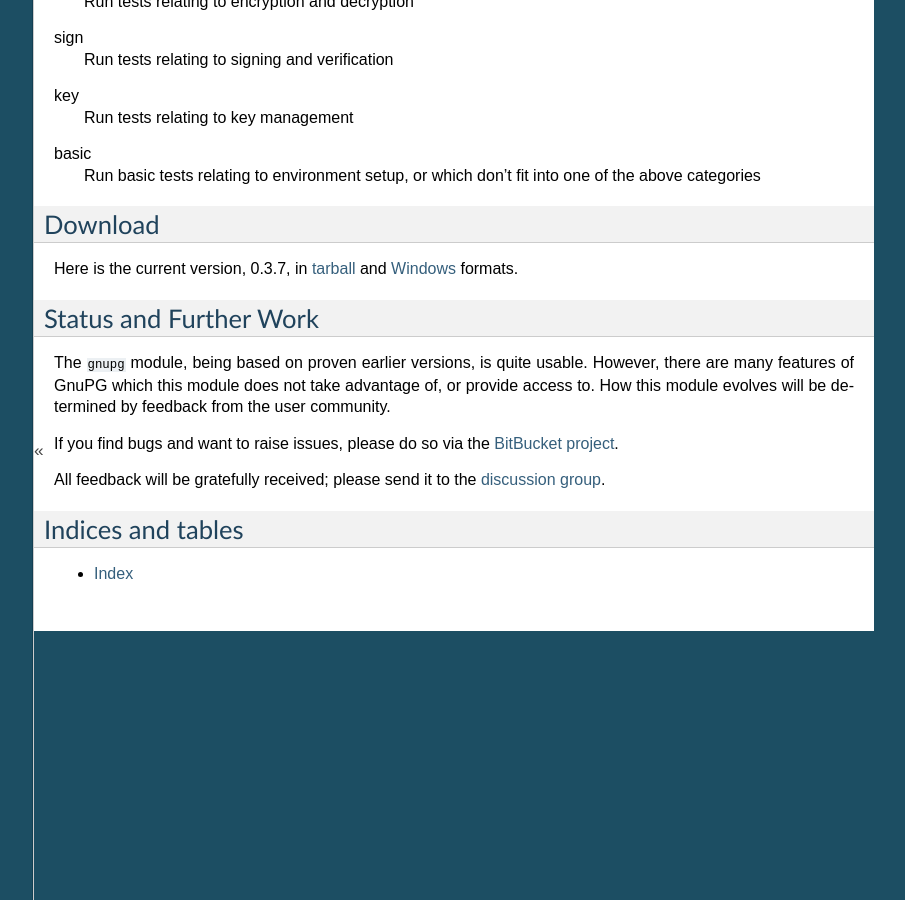
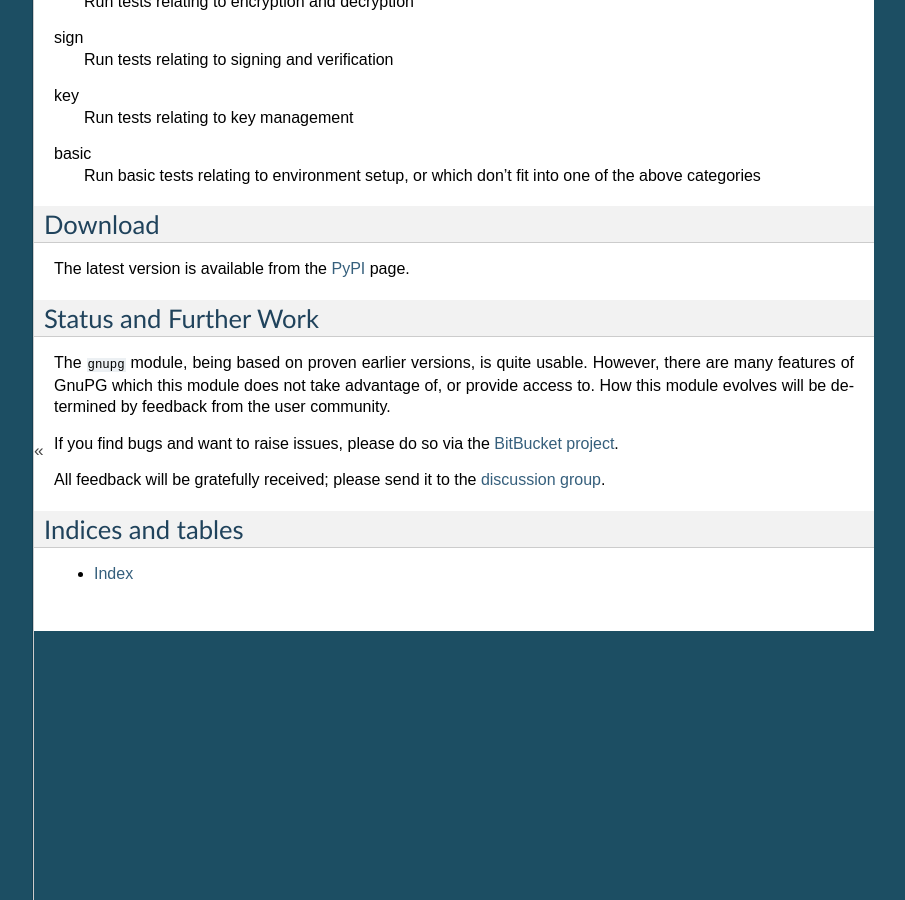
Before and after one commit to mdedonno1337/python-gnupg-1, a Sphinx documentation site: the page built from docs/index.rst, in a window 1280 px wide and 900 px high, scrolled down 11416 px. Shown: the whole window, without its empty margins (196-1101 px from the left). Built offline with Sphinx 7.4.7, drawn with Linux system fonts in a browser that asks for light colours; formulas are drawn with MathJax 3.

```diff
--- a/README.rst
+++ b/README.rst
@@ -51,6 +51,8 @@ N.B: GCnn refers to an issue nn on Google Code.
 --------------
 
 Released: Not yet
+
+* Handled ``PROGRESS`` messages during verification and signing.
 
 0.3.7
 -----
--- a/docs/index.rst
+++ b/docs/index.rst
@@ -587,10 +587,9 @@ basic
 Download
 ========
 
-Here is the current version, 0.3.7, in tarball_ and Windows_ formats.
+The latest version is available from the PyPI_ page.
 
-.. _tarball: https://pypi.python.org/packages/source/p/python-gnupg/python-gnupg-0.3.7.tar.gz
-.. _Windows: https://pypi.python.org/packages/any/p/python-gnupg/python-gnupg-0.3.7.win32.exe
+.. _PyPI: https://pypi.python.org/pypi/python-gnupg
 
 Status and Further Work
 =======================
--- a/gnupg.py
+++ b/gnupg.py
@@ -221,7 +221,8 @@ class Verify(object):
                      "PLAINTEXT_LENGTH", "POLICY_URL", "DECRYPTION_INFO",
                      "DECRYPTION_OKAY", "INV_SGNR", "FILE_START", "FILE_ERROR",
                      "FILE_DONE", "PKA_TRUST_GOOD", "PKA_TRUST_BAD", "BADMDC",
-                     "GOODMDC", "NO_SGNR", "NOTATION_NAME", "NOTATION_DATA"):
+                     "GOODMDC", "NO_SGNR", "NOTATION_NAME", "NOTATION_DATA",
+                     "PROGRESS"):
             pass
         elif key == "BADSIG":
             self.valid = False
@@ -601,7 +602,7 @@ class Sign(TextHandler):
         if key in ("USERID_HINT", "NEED_PASSPHRASE", "BAD_PASSPHRASE",
                    "GOOD_PASSPHRASE", "BEGIN_SIGNING", "CARDCTRL", "INV_SGNR",
                    "NO_SGNR", "MISSING_PASSPHRASE", "NEED_PASSPHRASE_PIN",
-                   "SC_OP_FAILURE", "SC_OP_SUCCESS"):
+                   "SC_OP_FAILURE", "SC_OP_SUCCESS", "PROGRESS"):
             pass
         elif key in ("KEYEXPIRED", "SIGEXPIRED"):
             self.status = 'key expired'
```
